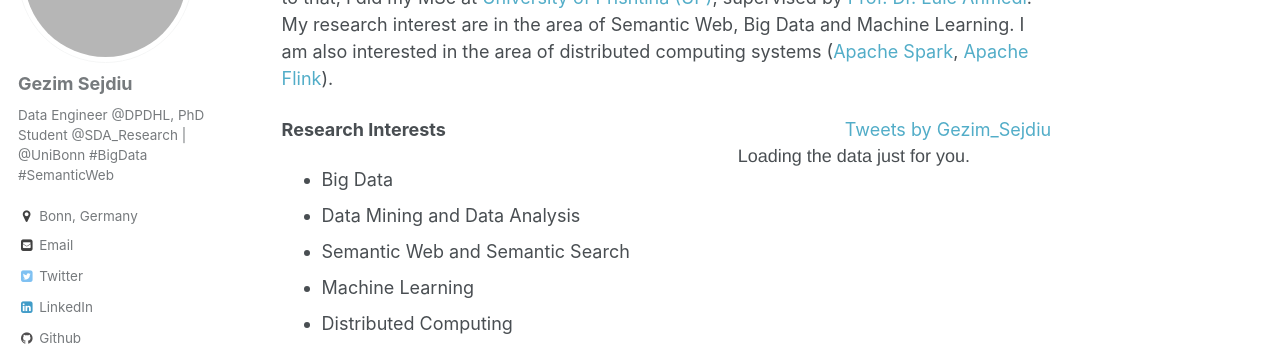
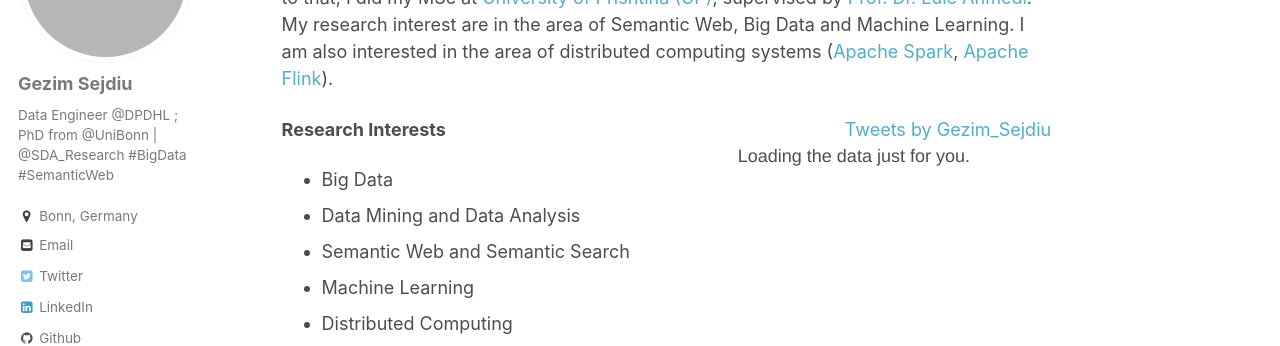
Before and after one commit to GezimSejdiu/gezimsejdiu.github.io, a Jekyll site: the page built from _pages/about.md, in a window 1280 px wide. Shown: the part 230-576 px from the top of the page. Built offline with Jekyll 4.4.1, drawn with Linux system fonts in a browser that asks for light colours; some web fonts are replaced; comment, search, counter and statistics services are not loaded; grey boxes are pictures that could not be loaded.

Commit message:
Change bio content on _config file as well

```diff
--- a/_config.yml
+++ b/_config.yml
@@ -80,7 +80,7 @@
 author:
   name             : "Gezim Sejdiu"
   avatar           : "https://avatars3.githubusercontent.com/u/5259296?s=400&u=2923073a71257798968eb57c860c45d4e7a18d72&v=4"
-  bio              : "Data Engineer @DPDHL, PhD Student @SDA_Research | @UniBonn #BigData #SemanticWeb"
+  bio              : "Data Engineer @DPDHL ; PhD from @UniBonn | @SDA_Research #BigData #SemanticWeb"
   location         : "Bonn, Germany"
   employer         :
   googlescholar    : "https://scholar.google.com/citations?user=Lpbwr9oAAAAJ&hl=en"
```
